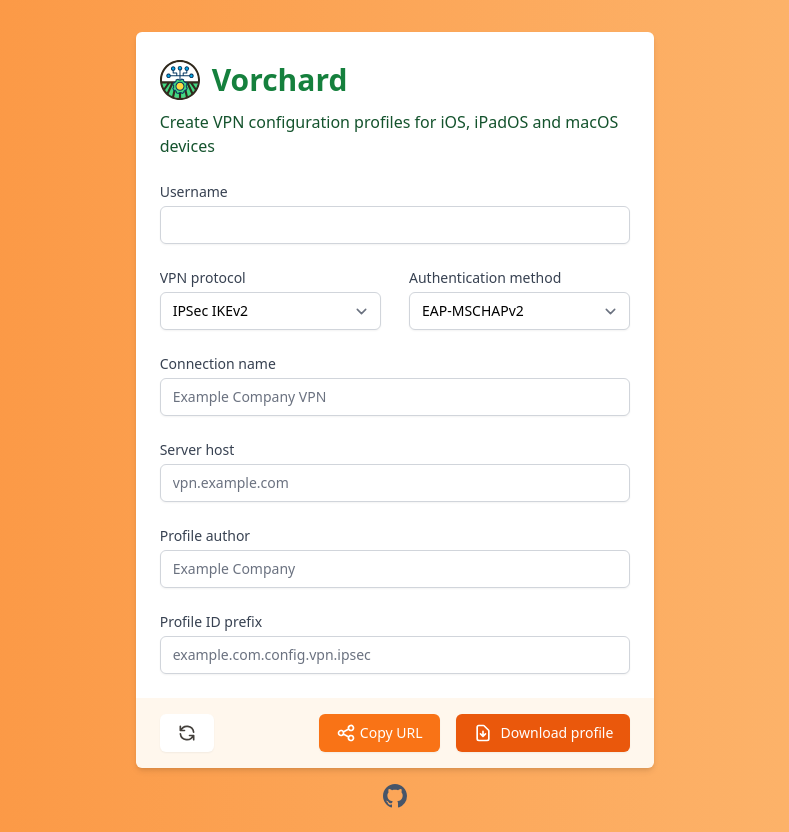
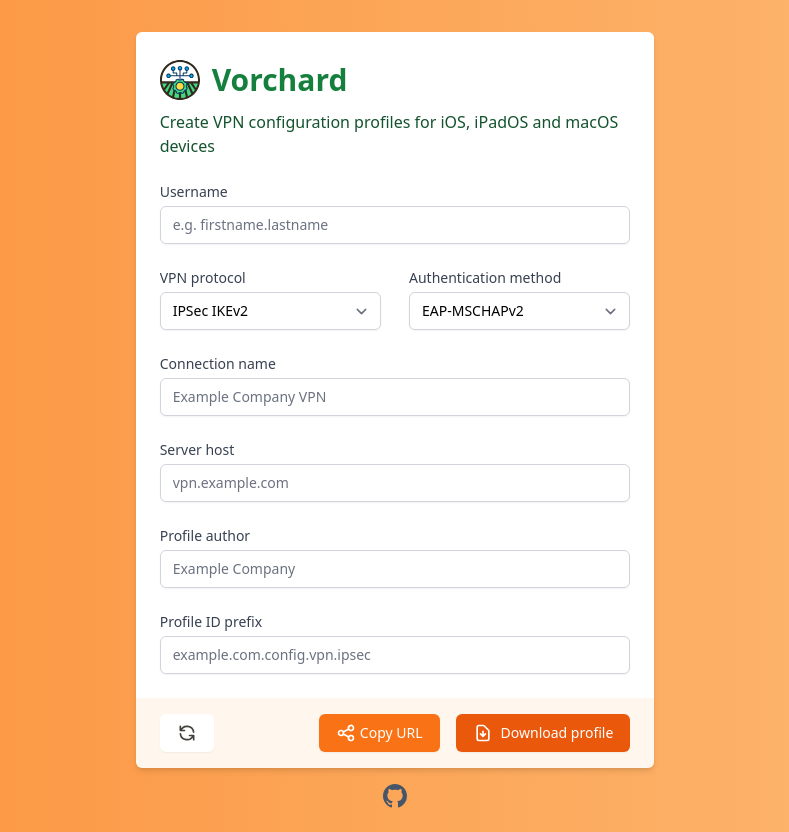
Before and after one commit to paulgalow/vorchard, a SvelteKit app: page / in a window 1280 px wide. Shown: the whole page, without its empty margins (245-1034 px from the left). Built offline with nearby package versions, Linux system fonts and the light colour scheme.

Commit message:
Relax regex conditions for username input

```diff
--- a/src/routes/+page.svelte
+++ b/src/routes/+page.svelte
@@ -121,8 +121,9 @@
               id="username"
               minlength="3"
               maxlength="50"
-              pattern="^[a-z|\.]+$"
+              pattern="^[\w|\.-]+$"
               inputmode="text"
+              placeholder="e.g. firstname.lastname"
               data-lpignore="true"
               required
               class="mt-1 focus:ring-orange-500 focus:border-orange-500 block w-full shadow-sm sm:text-sm border-gray-300 rounded-md"
```
